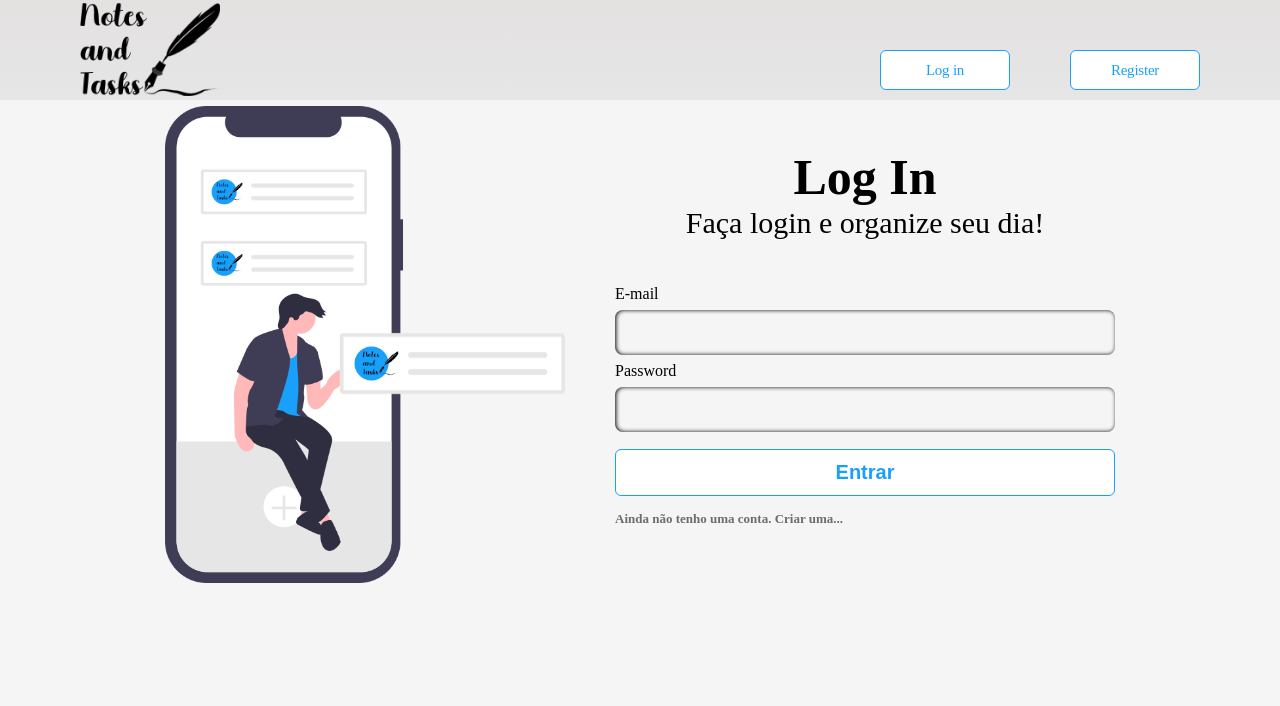
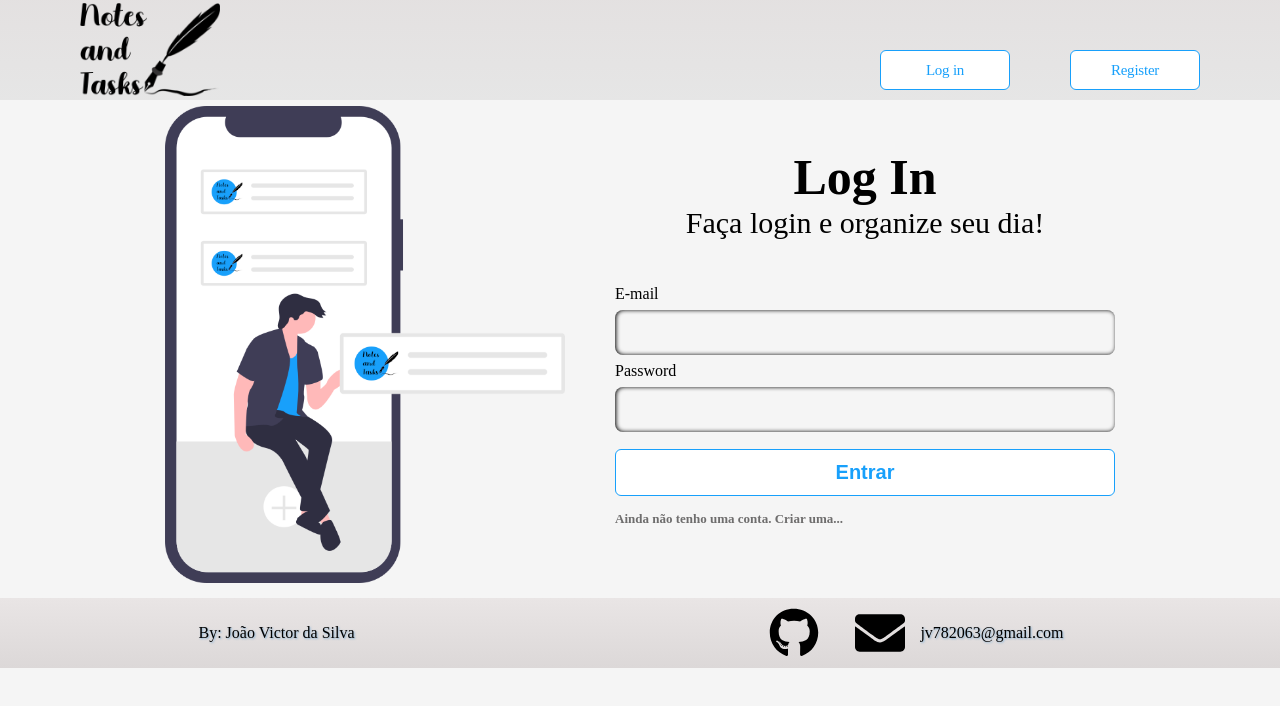
Before and after one commit to joaovds/Notes_and_Tasks-frontend, a React (Create React App) app: page /login in a window 1280 px wide. Shown: the top 706 px of the page. Built offline with nearby package versions, Linux system fonts and the light colour scheme; the HTML template or start-up script is replaced by a standard one.

Commit message:
new footer, Login page

```diff
--- a/src/pages/Login/index.js
+++ b/src/pages/Login/index.js
@@ -1,6 +1,6 @@
 import React from 'react';
 import { Link } from 'react-router-dom';
-// import { FaGithub, FaEnvelope } from 'react-icons/fa';
+import { FaGithub, FaEnvelope } from 'react-icons/fa';
 
 import './style.css';
 
@@ -58,6 +58,21 @@ export default function login() {
                     </div>
                 </form>
             </section>
+
+            <footer>
+                <p>By: João Victor da Silva</p>
+
+                <div className="links">
+                    <a className="gitHubIcon" href="https://github.com/joaovds">
+                        <FaGithub size="50" color="black" />
+                    </a>
+
+                    <a className="emailIcon">
+                        <FaEnvelope size="50" color="black" />
+                        <p>jv782063@gmail.com</p>
+                    </a>
+                </div>
+            </footer>
         </div>
     );
 }
--- a/src/pages/Login/style.css
+++ b/src/pages/Login/style.css
@@ -89,3 +89,31 @@
 .login-container section.form-login div.inputs a.createacont:hover {
     color: #18A0FB;
 }
+
+footer {
+    display: flex;
+    align-items: center;
+    justify-content: space-around;
+    width: 100%;
+    height: 70px;
+    margin-top: 15px;
+
+    background: linear-gradient(180deg, rgba(230, 225, 225, 0.8) 0%, #DCD8D8 100%);
+}
+footer p {
+    text-shadow: 1px 1px 2px rgba(101, 161, 211, 0.719);
+}
+footer .links {
+    display: flex;
+    justify-content: space-around;
+    width: 330px;
+}
+footer .links a {
+    display: flex;
+    align-items: center;
+    text-decoration: none;
+    color: black;
+}
+footer a.emailIcon p {
+    margin-left: 15px;
+}
```
